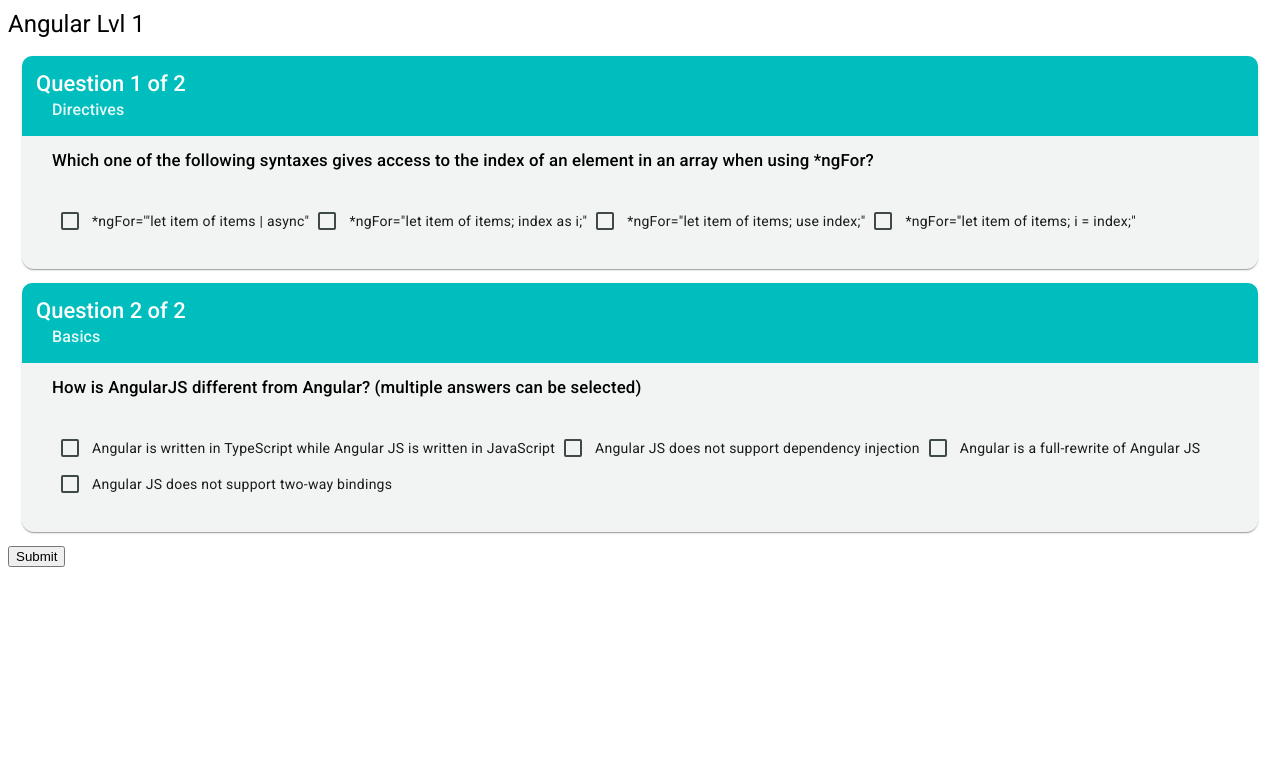
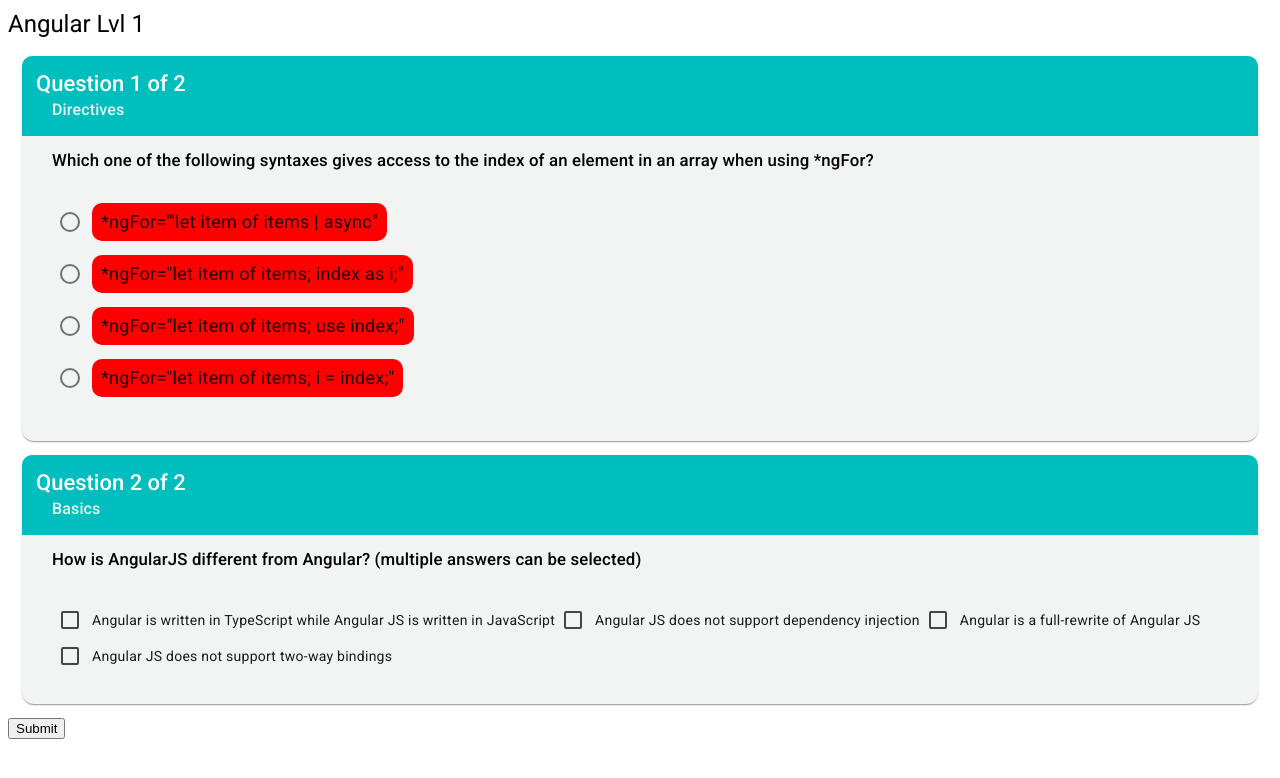
Before and after one commit to Khosheik/training-buddy, an Angular app: page / in a window 1280 px wide. Shown: the top 778 px of the page. Built offline with nearby package versions, Linux system fonts and the light colour scheme.

Commit message:
add radio button and code

```diff
--- a/src/app/question/question.component.html
+++ b/src/app/question/question.component.html
@@ -6,10 +6,18 @@
         </mat-card-title-group>
     </mat-card-header>
     <mat-card-content>
-        <h3 class="question">{{question.label}}</h3>
         <form [formGroup]="form">
-            @for(option of question.options; track option){
-                <mat-checkbox [formControlName]="option.key + 'Ctrl'">{{option.value}}</mat-checkbox>
+            <h3 class="question">{{question.label}}</h3>
+            @for(option of question.options; track option) {
+
+            @if(question.type === "CHECKBOX") {
+            <mat-checkbox [formControlName]="option.key + 'Ctrl'"><div [class.code]="checkIfCode(question)">{{option.value}}</div></mat-checkbox>
+            }
+            @else {
+            <mat-radio-group [formControlName]="question.key">
+                <mat-radio-button [value]="option.key"><div [class.code]="checkIfCode(question)">{{option.value}}</div></mat-radio-button>
+            </mat-radio-group>
+            }
             }
         </form>
     </mat-card-content>
--- a/src/app/question/question.component.scss
+++ b/src/app/question/question.component.scss
@@ -35,7 +35,7 @@
             padding: 0.5em;
         }
 
-        code {
+        .code {
             font-size: large;
             padding: 0.5em;
             border-radius: 10px;
@@ -49,3 +49,7 @@
         }
     }
 }
+
+.code {
+background-color: red;
+}
--- a/src/app/question/question.component.ts
+++ b/src/app/question/question.component.ts
@@ -18,11 +18,17 @@
   @Input() question!: Question;
   questions: Question[] = this.quizzService.getQuestions(0) as Question[];
   form: any;
+  isCode: boolean = false;
 
   constructor(private quizzService: QuizzService, private rootFormGroup: FormGroupDirective){}
 
   ngOnInit(): void {
     this.form = this.rootFormGroup.form.controls[this.question.key]
+
+  }
+
+  checkIfCode(question: Question) {
+    return question.optionsType === 'CODE' ? true : false;
   }
 
 }
--- a/src/app/question/question.types.ts
+++ b/src/app/question/question.types.ts
@@ -4,18 +4,18 @@
     label: string,
     theme: string,
     type: QuestionType,
-    options: Option[]
+    options: Option[],
+    optionsType: OptionType,
   }
 
   export interface Option {
     key: OptionKey,
     value: string,
-    type: OptionType,
   }
 
   enum OptionType {
-    Code = "code",
-    Text = "span",
+    Code = "CODE",
+    Text = "TEXT",
   }
 
   enum OptionKey {
--- a/src/app/questions.json
+++ b/src/app/questions.json
@@ -12,25 +12,22 @@
                 "options": [
                     {
                         "key": "question1A",
-                        "value": "*ngFor='\"let item of items | async\"",
-                        "type": "CODE"
+                        "value": "*ngFor='\"let item of items | async\""
                     },
                     {
                         "key": "question1B",
-                        "value": "*ngFor=\"let item of items; index as i;\"",
-                        "type": "CODE"
+                        "value": "*ngFor=\"let item of items; index as i;\""
                     },
                     {
                         "key": "question1C",
-                        "value": "*ngFor=\"let item of items; use index;\"",
-                        "type": "CODE"
+                        "value": "*ngFor=\"let item of items; use index;\""
                     },
                     {
                         "key": "question1D",
-                        "value": "*ngFor=\"let item of items; i = index;\"",
-                        "type": "CODE"
+                        "value": "*ngFor=\"let item of items; i = index;\""
                     }
-                ]
+                ],
+                "optionsType": "CODE"
             },
             {
                 "id": 1,
@@ -41,25 +38,22 @@
                 "options": [
                     {
                         "key": "question2A",
-                        "value": "Angular is written in TypeScript while Angular JS is written in JavaScript",
-                        "type": "TEXT"
+                        "value": "Angular is written in TypeScript while Angular JS is written in JavaScript"
                     },
                     {
                         "key": "question2B",
-                        "value": "Angular JS does not support dependency injection",
-                        "type": "TEXT"
+                        "value": "Angular JS does not support dependency injection"
                     },
                     {
                         "key": "question2C",
-                        "value": "Angular is a full-rewrite of Angular JS",
-                        "type": "TEXT"
+                        "value": "Angular is a full-rewrite of Angular JS"
                     },
                     {
                         "key": "question2D",
-                        "value": "Angular JS does not support two-way bindings",
-                        "type": "TEXT"
+                        "value": "Angular JS does not support two-way bindings"
                     }
-                ]
+                ],
+                "optionsType": "TEXT"
             }
         ]
     }
--- a/src/app/quizz/quizz.component.ts
+++ b/src/app/quizz/quizz.component.ts
@@ -49,10 +49,15 @@
 
   addControls(questions: Question[], questionFormGroups: any) {
     for (const question of questions) {
-      for (const option of question.options) {
-        questionFormGroups[question.key].addControl(`${option.key}Ctrl`, new FormControl(false))
+      if (question.type === "CHECKBOX") {
+        for (const option of question.options) {
+          questionFormGroups[question.key].addControl(`${option.key}Ctrl`, new FormControl(false))
+        }
+      } else if (question.type === "RADIO") {
+        questionFormGroups[question.key].addControl(`${question.key}`, new FormControl(false))
       }
     }
+
 
     console.log('quizzform', this.quizzForm)
   }
```
